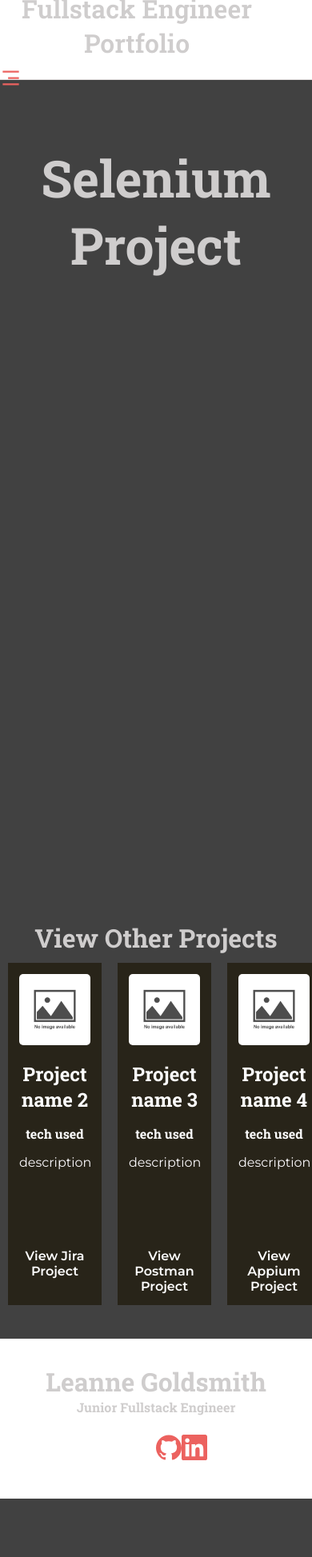
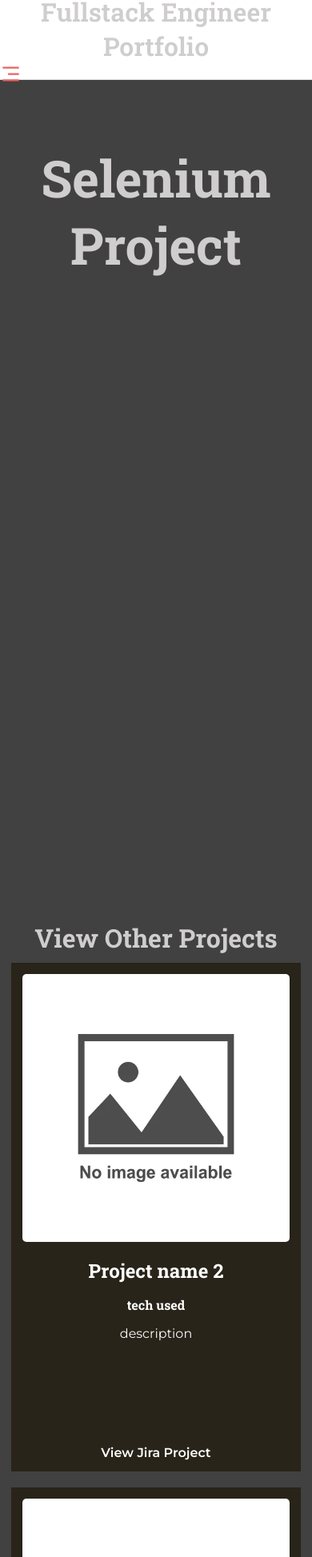
Before and after one commit to LeanneCodes/fullstack-portfolio, a React (Vite) app in the folder portfolio/: page /selenium in a window 390 px wide. Shown: the top 1947 px of the page at 80% size. Before the commit the page ends 1874 px from the top, so only its background shows below. Built offline with nearby package versions, Linux system fonts and the light colour scheme.

Commit message:
media queries for main page complete

```diff
--- a/portfolio/src/containers/about/About.jsx
+++ b/portfolio/src/containers/about/About.jsx
@@ -60,18 +60,6 @@
           </VerticalTimelineElement>
           <VerticalTimelineElement
             className="vertical-timeline-element--work"
-            date="2021 - 2022"
-            iconStyle={{ background: '#EC625F', color: '#fff' }}
-            // icon={<WorkIcon />}
-          >
-            <h3 className="vertical-timeline-element-title">Code Institute Fullstack Bootcamp</h3>
-            <h4 className="vertical-timeline-element-subtitle">Merit Grade</h4>
-            <p style={{color: "#313131", textAlign: "center"}}>
-              I enrolled in a comprehensive year-long bootcamp and I undertook various projects that showcased my proficiency, including creating a quiz application, developing single page applications, and constructing fully functional eCommerce websites. Demonstrating my dedication and skill, these projects culminated in the achievement of a Merit grade.
-            </p>
-          </VerticalTimelineElement>
-          <VerticalTimelineElement
-            className="vertical-timeline-element--work"
             date="2021 - Present"
             iconStyle={{ background: '#EC625F', color: '#fff' }}
             // icon={<WorkIcon />}
--- a/portfolio/src/containers/about/about.css
+++ b/portfolio/src/containers/about/about.css
@@ -27,3 +27,58 @@
 .text-pos {
     width: 100%;
 }
+
+@media screen and (max-width: 1440px) {
+    .vertical-timeline-element-content .vertical-timeline-element-date {
+        color: white;
+    }
+}
+
+@media screen and (max-width: 1024px) {
+    .about-info {
+        flex-direction: column;
+    }
+
+    .img-style {
+        width: 45%;
+        margin: auto;
+    }
+
+    .vertical-timeline-element-content .vertical-timeline-element-date {
+        color: black;
+        width: 100%;
+        text-align: center;
+    }
+
+    .vertical-timeline {
+        padding: 0 !important;
+    }
+
+    .text-style {
+        text-align: center;
+    }
+}
+
+@media screen and (max-width: 425px) {
+    .container {
+        padding: 3rem 1rem;
+    }
+
+    .profile-pic {
+        width: 100%;
+    }
+
+    .text-style {
+        padding: 2rem 0.5rem 0;
+    }
+}
+
+@media screen and (max-width: 320px) {
+    .container {
+        padding: 2rem 0.5rem 0;
+    }
+
+    .vertical-timeline-element-subtitle {
+        font-size: 0.85rem;
+    }
+}
--- a/portfolio/src/containers/certificates/certificates.css
+++ b/portfolio/src/containers/certificates/certificates.css
@@ -51,3 +51,45 @@
     justify-content: space-between;
     text-align: center;
 }
+
+@media screen and (max-width: 1920px) {
+    .container {
+        padding: 2rem;
+    }
+}
+
+@media screen and (max-width: 768px) {
+    .cert-cards {
+        flex-direction: column;
+        margin-top: 1rem;
+    }
+
+    .cert-card {
+        width: 97%;
+        margin: 10px;
+    }
+}
+
+@media screen and (max-width: 425px) {
+    .container {
+        padding: 3rem 0;
+    }
+
+    .cert-card {
+        width: 94%;
+    }
+}
+
+@media screen and (max-width: 320px) {
+    .container {
+        padding: 2rem;
+    }
+
+    h1 {
+        font-size: 3rem !important;
+    }
+
+    .cert-cards {
+        margin-top: 1rem;
+    }
+}
--- a/portfolio/src/containers/footer/footer.css
+++ b/portfolio/src/containers/footer/footer.css
@@ -16,3 +16,41 @@
 .footer h4 {
     margin-bottom: 1rem;
 }
+
+@media screen and (max-width: 1440px) {
+    .ext-link {
+        width: 8%;
+    }
+}
+
+@media screen and (max-width: 1024px) {
+    .ext-link {
+        width: 11%;
+    }
+}
+
+@media screen and (max-width: 768px) {
+    .ext-link {
+        width: 15%;
+    }
+}
+
+@media screen and (max-width: 425px) {
+    .ext-link {
+        width: 31%;
+    }
+
+    .footer-container {
+        padding: 2.8rem;
+    }
+}
+
+@media screen and (max-width: 320px) {
+    .ext-link {
+        width: 48%;
+    }
+
+    .footer-container {
+        padding: 3rem;
+    }
+}
--- a/portfolio/src/containers/intro/intro.css
+++ b/portfolio/src/containers/intro/intro.css
@@ -26,3 +26,16 @@
     scale: 1.2;
     transition: all 0.3s ease-in;
 }
+
+@media screen and (max-width: 768px) {
+    .intro-container {
+        padding: 0 50px;
+    }
+}
+
+
+@media screen and (max-width: 320px) {
+    .intro-container {
+        padding: 0 20px;
+    }
+}
--- a/portfolio/src/containers/navbar/navbar.css
+++ b/portfolio/src/containers/navbar/navbar.css
@@ -131,3 +131,26 @@
         top: 20px;
     }
 }
+
+@media screen and (max-width: 425px) {
+    .navbar-toggle {
+        margin-right: 0;
+        width: 100%;
+    }
+
+    .navbar-toggle svg {
+        margin-top: 0;
+        margin-right: 1rem;
+    }
+}
+
+@media screen and (max-width: 320px) {
+    h3 {
+        font-size: 1.2rem !important;
+        margin-left: 10px;
+    }
+
+    .navbar-toggle svg {
+        margin-right: 0.5rem;
+    }
+}
--- a/portfolio/src/containers/projects/projects.css
+++ b/portfolio/src/containers/projects/projects.css
@@ -16,3 +16,36 @@
     padding: 14px;
     margin: 10px;
 }
+
+@media screen and (max-width: 768px) {
+    .projects {
+        flex-wrap: wrap;
+        margin-top: 1rem;
+    }
+
+    .projects-card {
+        width: 48%;
+        margin: 10px 10px 0 0;
+    }
+}
+
+@media screen and (max-width: 425px) {
+    .projects-card {
+        width: 93%;
+        margin: 10px 0;
+    }
+
+    .projects {
+        margin-top: 2rem;
+    }
+
+    .container {
+        padding: 1rem;
+    }
+}
+
+@media screen and (max-width: 320px) {
+    .projects {
+        margin-top: 1rem;
+    }
+}
--- a/portfolio/src/containers/skills/skills.css
+++ b/portfolio/src/containers/skills/skills.css
@@ -55,12 +55,16 @@
         flex-direction: column;
     }
 
-    .skills-header {
+    .skills-header, .skills-flex {
         width: 100%;
     }
 
+    .skills-header {
+        padding: 20px 80px;
+    }
+
     .grid-container {
-        height: 350px;
+        height: 450px;
     }
 
 }
@@ -74,6 +78,10 @@
         grid-column-gap: 10px;
         margin-right: 0;
     }
+
+    .skills-header {
+        padding: 40px 32px 0;
+    }
 }
 
 @media screen and (max-width: 320px) {
@@ -84,4 +92,8 @@
     .grid-container {
         grid-column-gap: 5px;
     }
+
+    .skills-flex {
+        padding: 35px 0;
+    }
 }
```
